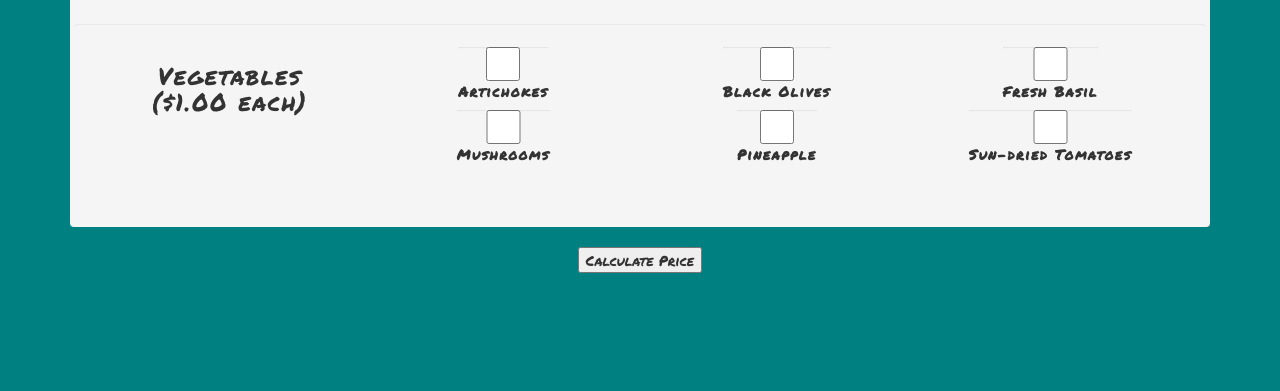
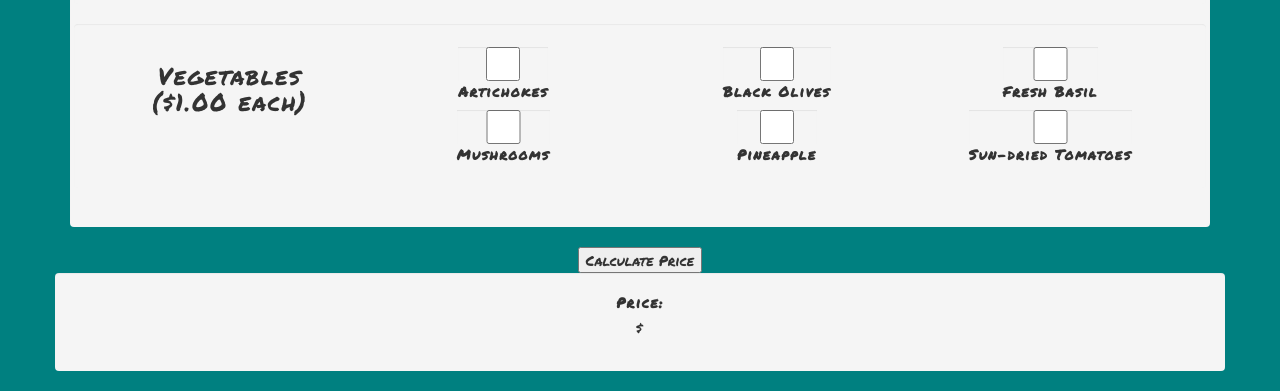
Before and after one commit to Michaela-Davis/intro_pizza, a plain HTML site: page index.html in a window 1280 px wide. Shown: the part 700-1091 px from the top of the page. Before the commit the page ends 973 px from the top, so only its background shows below. Drawn offline with nearby package versions, Linux system fonts and the light colour scheme.

Commit message:
add price well below 'Calculate Price' button

```diff
--- a/index.html
+++ b/index.html
@@ -100,11 +100,18 @@
                 <label for="vegetable"><input id="sun-dried-tomatoes" class="form-control vegetable" type="checkbox" name="vegetable" value="sun-dried-tomatoes">Sun-dried Tomatoes</label>
               </div>
             </div>
+          </div>
+          <!-- CALCUALTE PRICE BUTTON -->
+          <button type="submit" name="calculate-price-button" id="calculate-price-button">Calculate Price</button>
 
+          <!-- DISPLAY PRICE  -->
+          <div class="row well calculate-price-well">
+           <div class="form-group" class="calculate-price">
+             <label for="calculate-price" class="calculate-price">Price:</label>
+             <p>$ <span id="price"></span></p>
+           </div>
+          </div>
 
-          </div>
-  <!-- CALCUALTE PRICE BUTTON -->
-          <button type="submit" name="calculate-price-button" id="calculate-price-button">Calculate Price</button>
         <!-- FORM END -->
         </form>
       <!-- page wrapper div   -->
```
